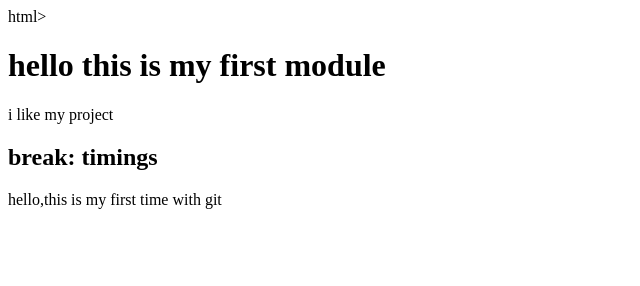
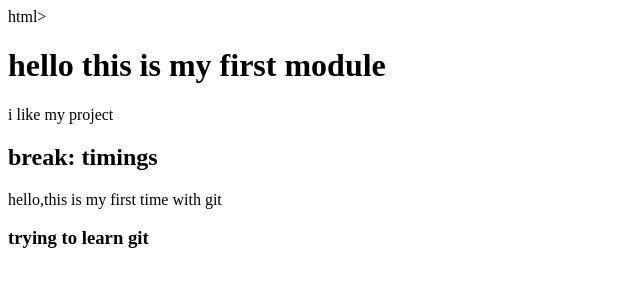
Before and after one commit to jeevithahc/bread.com, a plain HTML site: page bread.com/break.html in a window 1280 px wide. Shown: the whole page, without its empty margins (0-640 px from the left). Drawn offline with Linux system fonts and the light colour scheme.

Commit message:
modified break

```diff
--- a/bread.com/break.html
+++ b/bread.com/break.html
@@ -7,5 +7,6 @@ html>
     <p>i like my project</p>
         <h2>break: timings</h2>
         <p>hello,this is my first time with git</p>
+        <h3>trying to learn git</h3>
         </body>
 </html>
```
